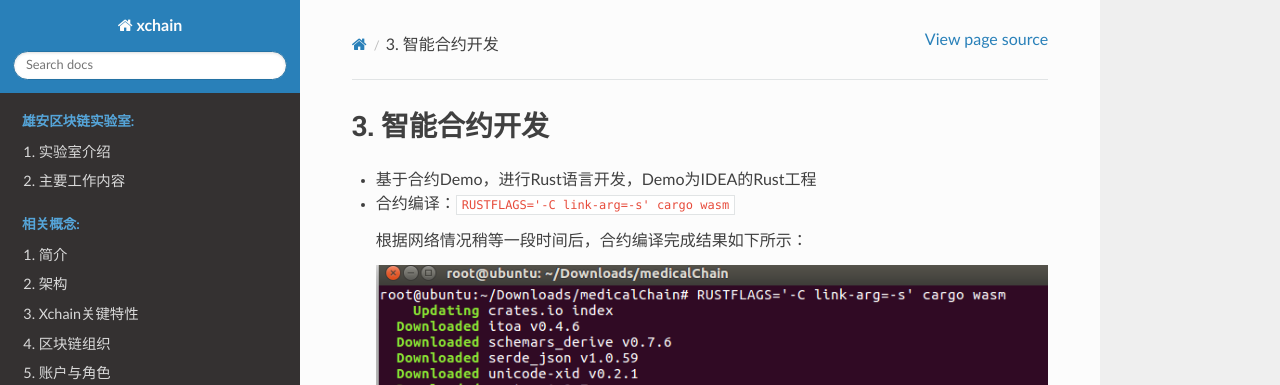
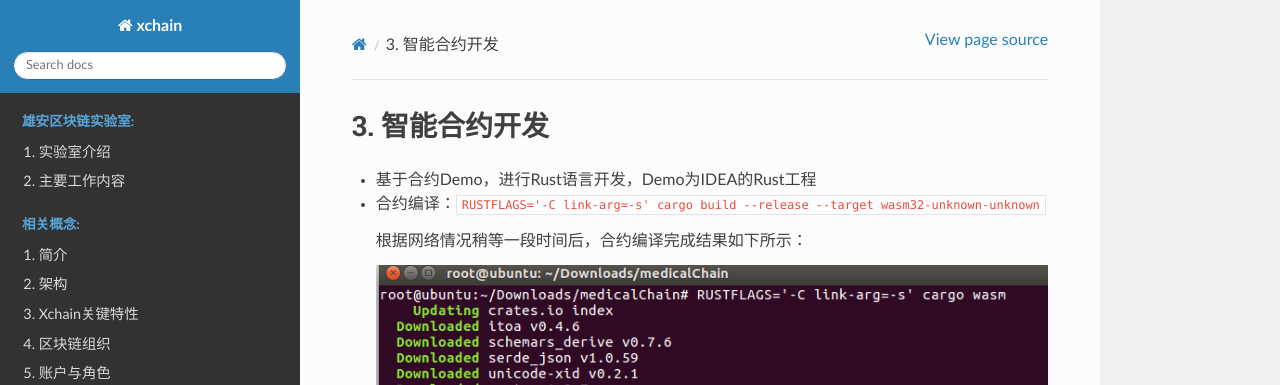
Before and after one commit to XAbaiyangdian/xchaindoc, a Sphinx documentation site: the page built from source/ApplicationAccess/SmartContractDevelopment.md, in a window 1280 px wide and 1381 px high. Shown: the top 385 px of the window. Built offline with Sphinx 7.4.7 and the Read the Docs theme 2.0.0, drawn with Linux system fonts in a browser that asks for light colours.

Commit message:
更新合约编译命令

```diff
--- a/source/ApplicationAccess/SmartContractDevelopment.md
+++ b/source/ApplicationAccess/SmartContractDevelopment.md
@@ -1,7 +1,7 @@
 # 智能合约开发
 
 - 基于合约Demo，进行Rust语言开发，Demo为IDEA的Rust工程
-- 合约编译：`RUSTFLAGS='-C link-arg=-s' cargo wasm`
+- 合约编译：`RUSTFLAGS='-C link-arg=-s' cargo build --release --target wasm32-unknown-unknown`
 
   根据网络情况稍等一段时间后，合约编译完成结果如下所示：
 
```
